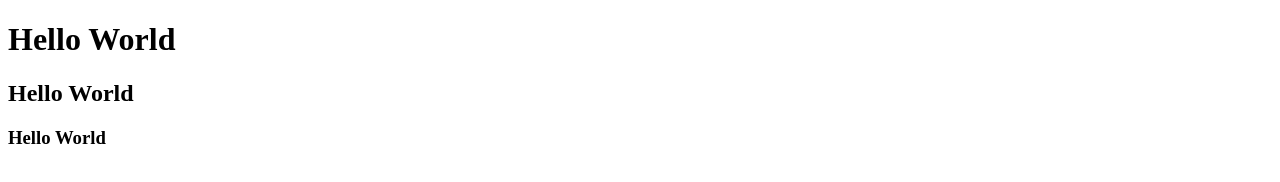
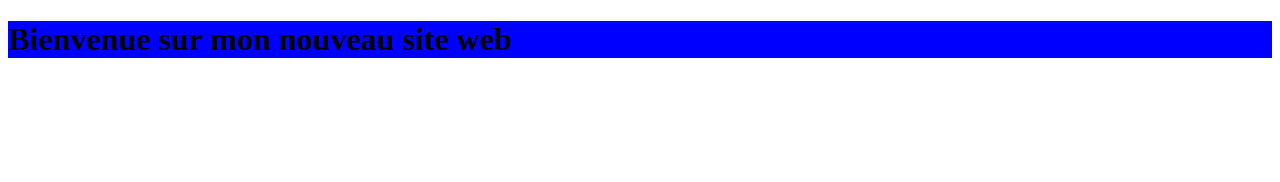
Before and after one commit to bastian2012/my_projet, a plain HTML site: page index.html in a window 1280 px wide. Drawn offline with Linux system fonts and the light colour scheme.

Commit message:
creation des fichiers css et js

```diff
--- a/index.html
+++ b/index.html
@@ -4,10 +4,10 @@
     <meta charset="UTF-8">
     <meta name="viewport" content="width=device-width, initial-scale=1.0">
     <title>Document</title>
+    <link rel="stylesheet" href="style.css">
 </head>
 <body>
-    <h1>Hello World</h1>
-    <h2>Hello World</h2>
-    <h3>Hello World</h3>
+
+    <h1>Bienvenue sur mon nouveau site web </h1>
 </body>
 </html>
--- /dev/null
+++ b/style.css
@@ -0,0 +1,3 @@
+h1{
+    background-color:blue;
+}
```
Also changed, not shown: script.js (added).
